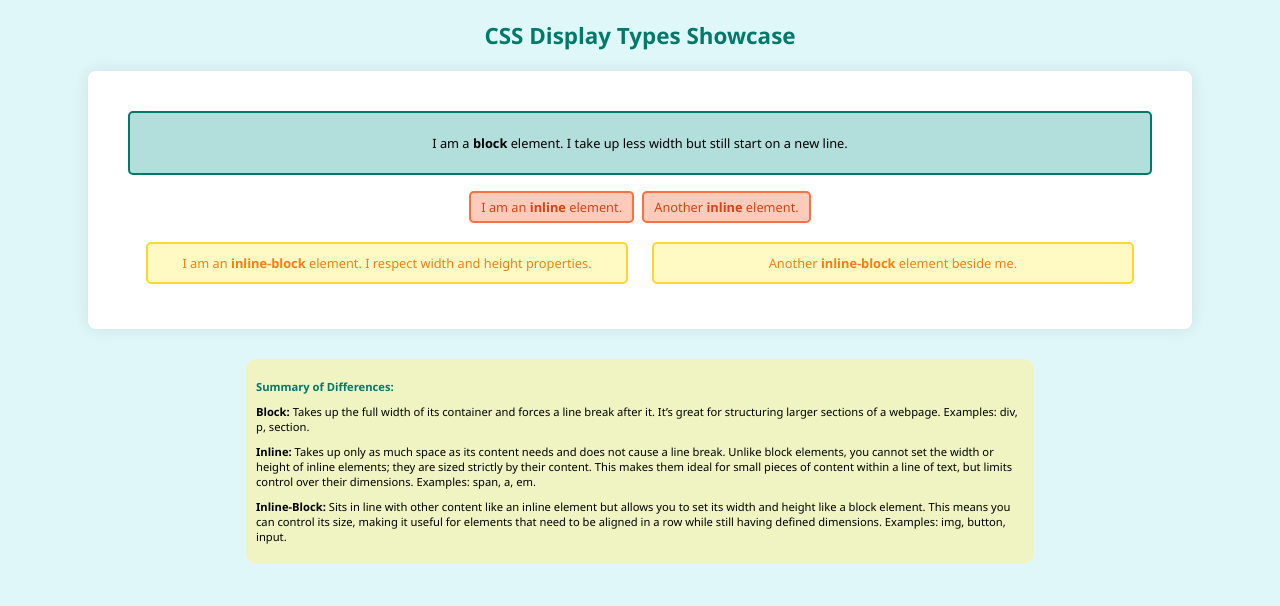
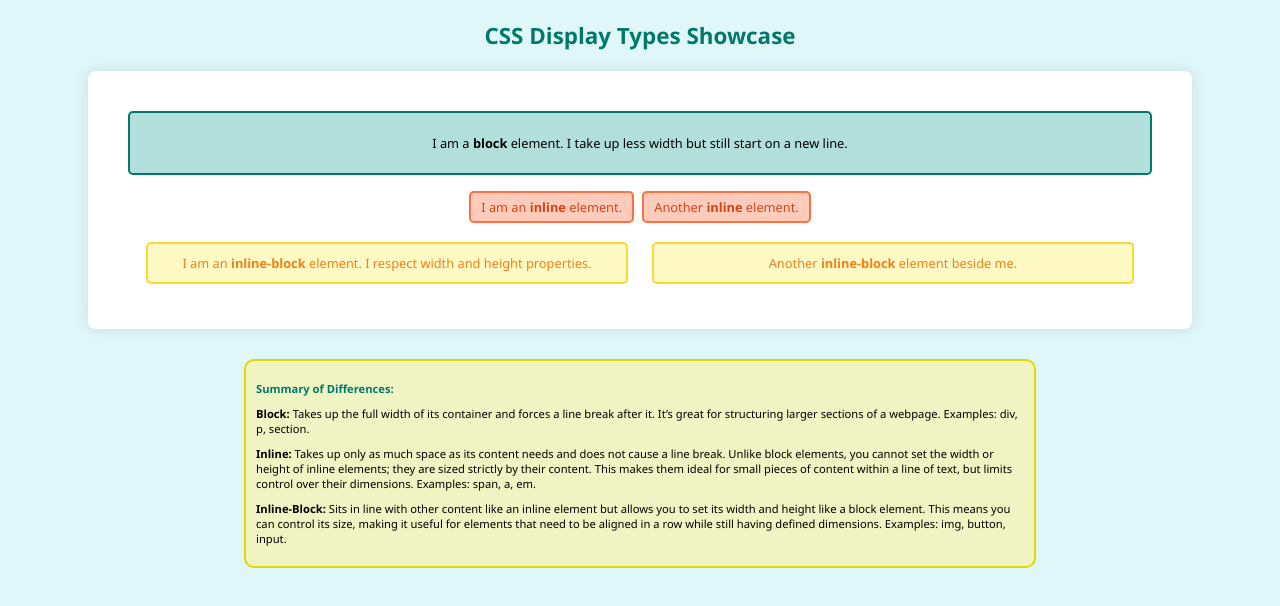
Before and after one commit to NikolaosPapas/aisd-wde-4-the-box-model, a plain HTML site: page index.html in a window 1280 px wide. Drawn offline with Linux system fonts and the light colour scheme.

Commit message:
new CSS  portion

```diff
--- a/styles.css
+++ b/styles.css
@@ -82,6 +82,7 @@ body {
     text-align: left;
     font-size: 0.7em;
     margin-top: 10px;
+    border: 2px solid #dfd802;
     border-radius: 10px;
 }
 
```
Also changed, not shown: 2 other files.
